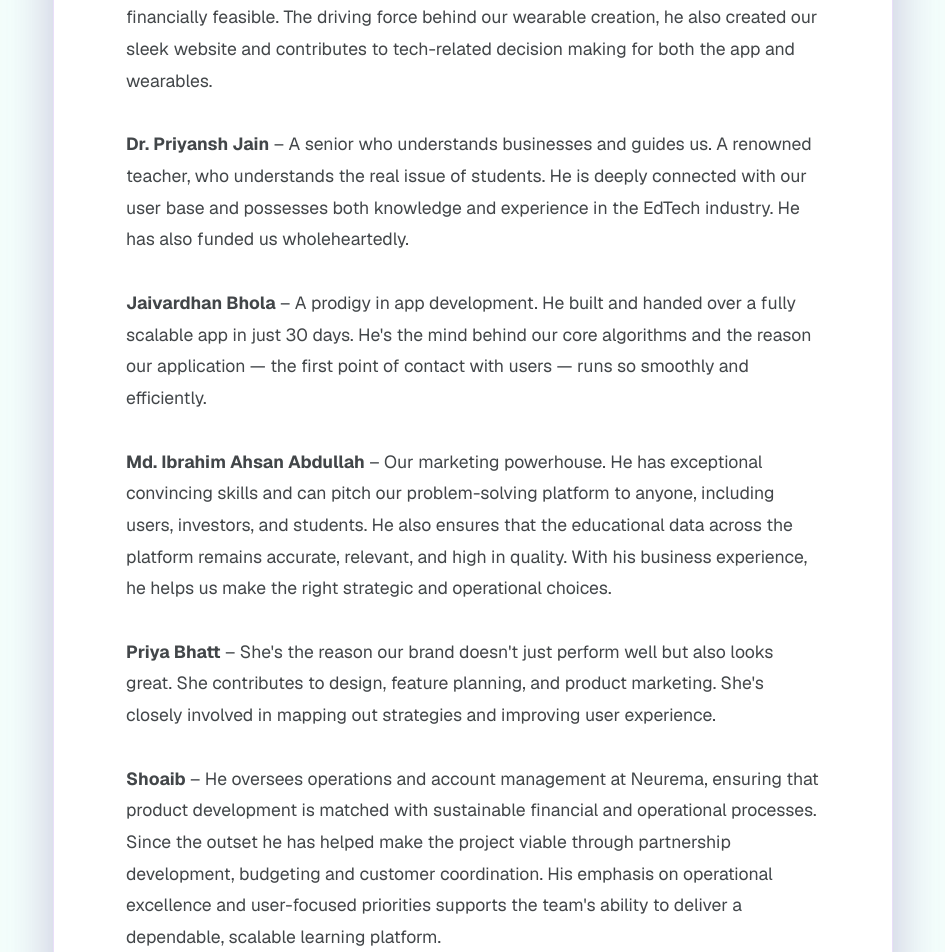
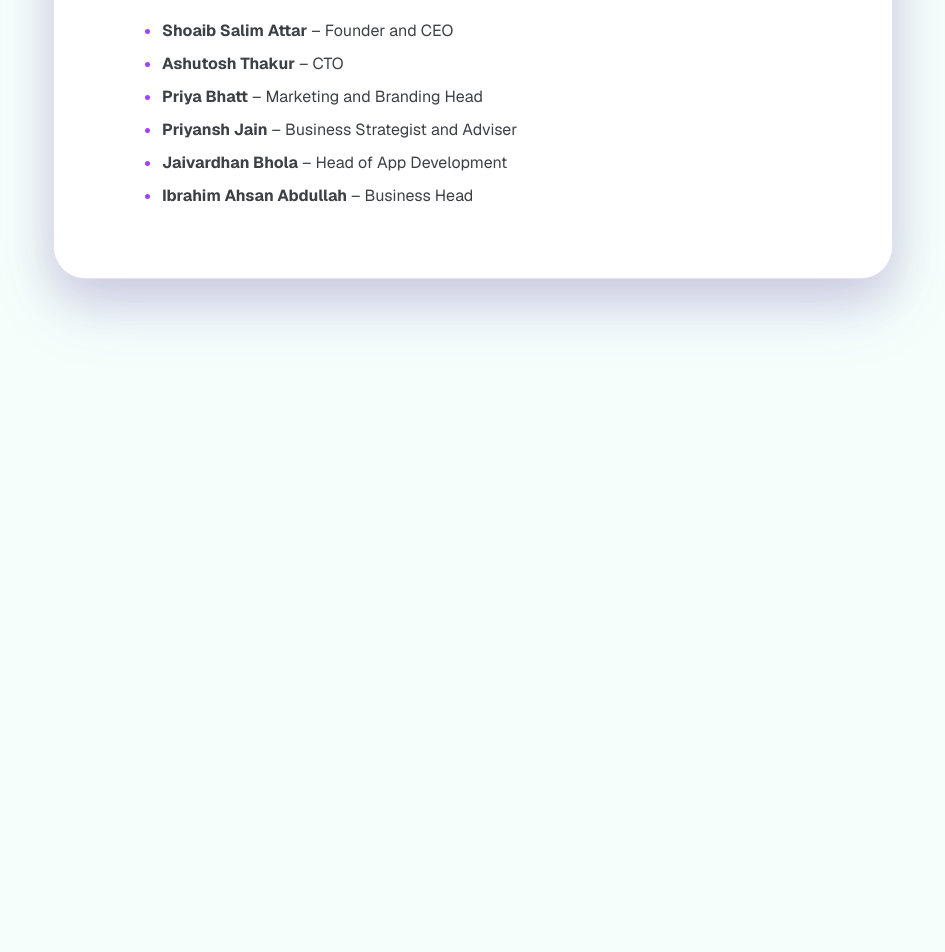
Before and after one commit to neurema/neuremaflowv0.1, a Next.js app in the folder frontend/: page /about-us in a window 1280 px wide. Shown: the part 360-1312 px from the top of the page, without its empty margins (167-1112 px from the left). After the commit the page ends 800 px from the top, so only its background shows below. Built offline with nearby package versions, Linux system fonts and the light colour scheme.

Commit message:
fixed about us, sort of

```diff
--- a/frontend/src/app/about-us/page.tsx
+++ b/frontend/src/app/about-us/page.tsx
@@ -9,52 +9,27 @@
           Back to home
         </Link>
         <h1 className={styles.title}>About Us</h1>
-        <p className={styles.paragraph}>
-          <strong>Ashutosh Thakur</strong> &ndash; A core member since almost the
-          beginning. He helped identify the exact components required for the
-          wearable and made the project technically and financially feasible.
-          The driving force behind our wearable creation, he also created our
-          sleek website and contributes to tech-related decision making for both
-          the app and wearables.
-        </p>
-        <p className={styles.paragraph}>
-          <strong>Dr. Priyansh Jain</strong> &ndash; A senior who understands
-          businesses and guides us. A renowned teacher, who understands the real
-          issue of students. He is deeply connected with our user base and
-          possesses both knowledge and experience in the EdTech industry. He has
-          also funded us wholeheartedly.
-        </p>
-        <p className={styles.paragraph}>
-          <strong>Jaivardhan Bhola</strong> &ndash; A prodigy in app
-          development. He built and handed over a fully scalable app in just 30
-          days. He&apos;s the mind behind our core algorithms and the reason our
-          application &mdash; the first point of contact with users &mdash; runs
-          so smoothly and efficiently.
-        </p>
-        <p className={styles.paragraph}>
-          <strong>Md. Ibrahim Ahsan Abdullah</strong> &ndash; Our marketing
-          powerhouse. He has exceptional convincing skills and can pitch our
-          problem-solving platform to anyone, including users, investors, and
-          students. He also ensures that the educational data across the
-          platform remains accurate, relevant, and high in quality. With his
-          business experience, he helps us make the right strategic and
-          operational choices.
-        </p>
-        <p className={styles.paragraph}>
-          <strong>Priya Bhatt</strong> &ndash; She&apos;s the reason our brand
-          doesn&apos;t just perform well but also looks great. She contributes to
-          design, feature planning, and product marketing. She&apos;s closely
-          involved in mapping out strategies and improving user experience.
-        </p>
-        <p className={styles.paragraph}>
-          <strong>Shoaib</strong> &ndash; He oversees operations and account
-          management at Neurema, ensuring that product development is matched with
-          sustainable financial and operational processes. Since the outset he has
-          helped make the project viable through partnership development, budgeting
-          and customer coordination. His emphasis on operational excellence and
-          user-focused priorities supports the team&apos;s ability to deliver a
-          dependable, scalable learning platform.
-        </p>
+        <ul className={styles.list}>
+          <li>
+            <strong>Shoaib Salim Attar</strong> &ndash; Founder and CEO
+          </li>
+          <li>
+            <strong>Ashutosh Thakur</strong> &ndash; CTO
+          </li>
+          <li>
+            <strong>Priya Bhatt</strong> &ndash; Marketing and Branding Head
+          </li>
+          <li>
+            <strong>Priyansh Jain</strong> &ndash; Business Strategist and
+            Adviser
+          </li>
+          <li>
+            <strong>Jaivardhan Bhola</strong> &ndash; Head of App Development
+          </li>
+          <li>
+            <strong>Ibrahim Ahsan Abdullah</strong> &ndash; Business Head
+          </li>
+        </ul>
       </article>
     </div>
   );
```
